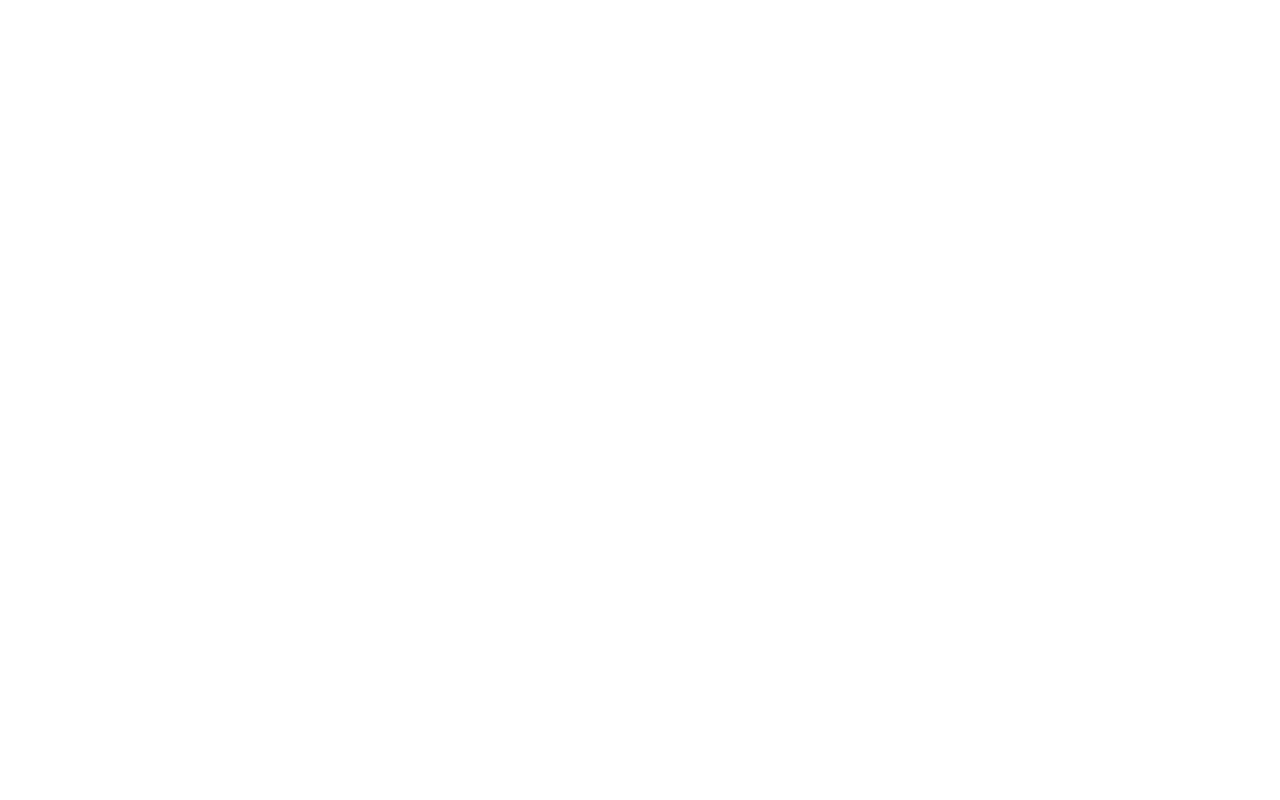
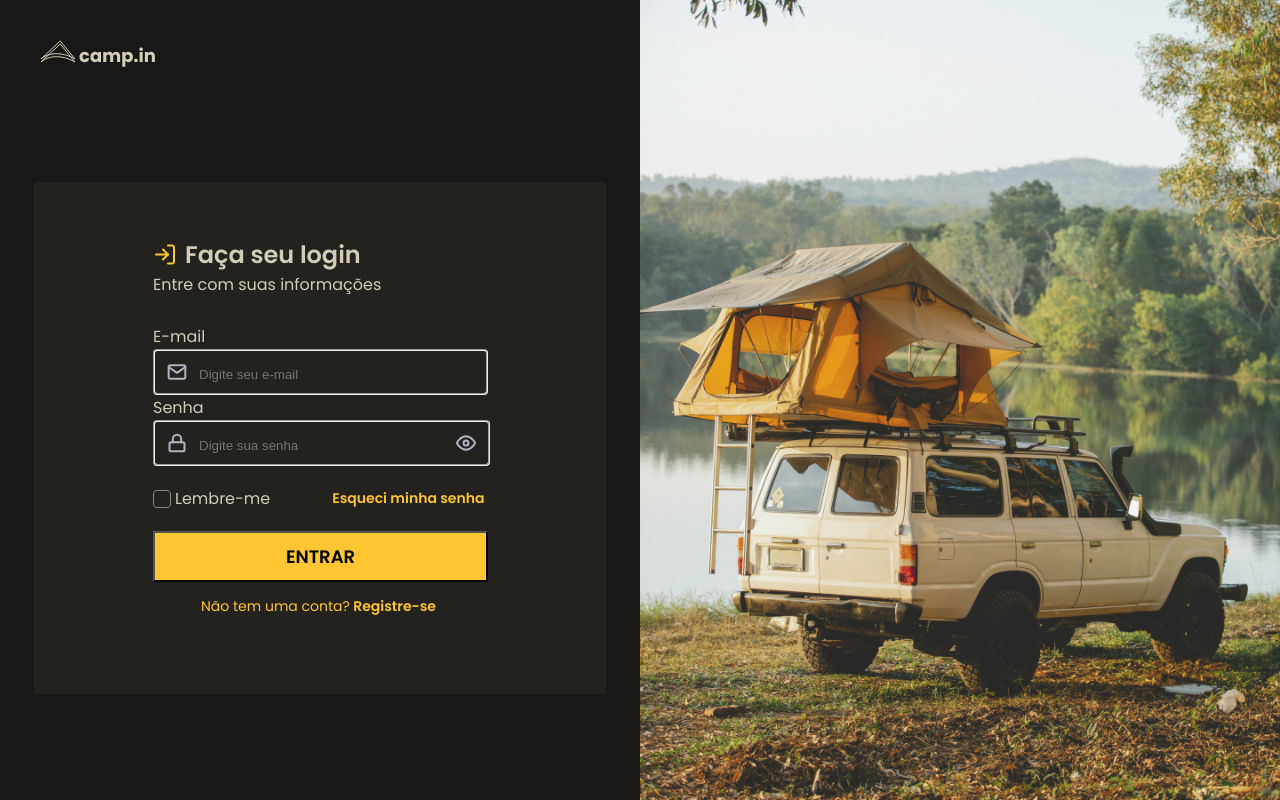
Before and after one commit to johnwilker/loginForm, a plain HTML site: page index.html in a window 1280 px wide. Drawn offline with Linux system fonts and the light colour scheme.

Commit message:
initial html and css

```diff
--- a/index.html
+++ b/index.html
@@ -9,6 +9,57 @@
     <link rel="stylesheet" href="./style.css">
 </head>
 <body>
+    <div class="bg-image">
 
+        <header>
+            <img src="./images/logo.svg" alt="Logo do site">
+        </header>
+
+        <main>
+
+            <section class="information">
+                <div>
+                    <img src="./images/log-in.svg" alt="">
+                    <h1>Faça seu login</h1>
+                </div>
+                <p>Entre com suas informações</p>
+            </section>
+
+            <section class="email">
+                <div>
+
+                    <label for="email">E-mail</label>
+                    <fieldset>
+                        <img src="./images/mail.svg" alt="Imagem de uma carta">
+                        <input type="email" placeholder="Digite seu e-mail">
+                    </fieldset>
+
+                    <label for="password">Senha</label>
+                    <fieldset>
+                        <img src="./images/lock.svg" alt="Imagem de um cadeado">
+                        <input type="password" placeholder="Digite sua senha">
+                        <img class="image-eye" src="./images/eye.svg" alt="Imagem de olho">
+                    </fieldset>
+                </div>
+
+                <div class="remember-me">
+                    <input type="checkbox" id="checkbox">
+                    <span></span>
+                    <label for="remember-me">Lembre-me</label>
+                    <p><strong>Esqueci minha senha</strong></p>
+                </div>
+
+            </section>
+
+            <section class="sign-in">
+                <div>
+                    <button>ENTRAR</button>
+                    <p>Não tem uma conta?<strong> Registre-se</strong></p>
+                </div>
+            </section>
+
+        </main>
+
+    </div>
 </body>
 </html>
--- a/style.css
+++ b/style.css
@@ -13,3 +13,119 @@
     --form-background: #24221f;
     --primary-color: #ffc632;
   }
+
+body {
+    background-image: url(./images/side-image.jpg);
+    background-repeat: no-repeat;
+    background-position: right;
+    background-size: 50% auto;
+    height: 100vh;
+    width: 50%;
+    font-family: 'Poppins', sans-serif;
+    color: #d4ccb6;
+}
+
+.bg-image {
+    background-color: #191816;
+    width: 50vw;
+    height: 100vh;
+    display: flex;
+    flex-direction: column;
+}
+
+header img {
+    margin: 40px 0 0 40px;
+}
+
+main {
+    max-width: 572px;
+    max-height: 512px;
+    height: 512px;
+    width: 572px;
+    background-color: #24221f;
+    margin: auto;
+}
+
+.information div {
+    display: flex;
+    gap: 8px;
+    padding-left: 119px;
+    padding-top: 55px
+}
+
+.information p {
+    padding-left: 119px;
+}
+
+.email {
+    padding-left: 119px;
+    padding-top: 27px;
+    display: flex;
+    flex-direction: column;
+}
+
+fieldset {
+    display: flex;
+    width: 335px;
+    padding-left: 12px;
+    border-radius: 4px;
+}
+
+.email .image-eye{
+    display: flex;
+    padding-left: 80px;
+    padding-right: 12px;
+}
+
+input {
+    background-color: #24221f;
+    border: none;
+    height: 42px;
+    padding-left: 12px;
+    padding-top: 4px;
+}
+
+.remember-me {
+    display: flex;
+    padding-top: 20px;
+    align-items: center;
+}
+.remember-me input {
+    all: unset;
+    width: 16px;
+    height: 16px;
+    display: block;
+    background-color: #24221f;
+    border: 1px solid #868686;
+    border-radius: 4px;
+    margin-right: 4px;
+}
+
+.remember-me p {
+    padding-left: 62px;
+    color: #ffc632;
+    font-size: 14px;
+    display: flex;
+    align-items: center;
+}
+
+.sign-in {
+    padding-left: 119px;
+    padding-top: 20px;
+}
+
+.sign-in button {
+    height: 51px;
+    width: 335px;
+    font-family: 'Poppins', sans-serif;
+    background-color: #ffc632;
+    font-weight: 600;
+    font-size: 18px;
+}
+
+.sign-in p {
+    padding-left: 48px;
+    padding-top: 14px;
+    color: #ffc632;
+    font-size: 14px;
+}
```
